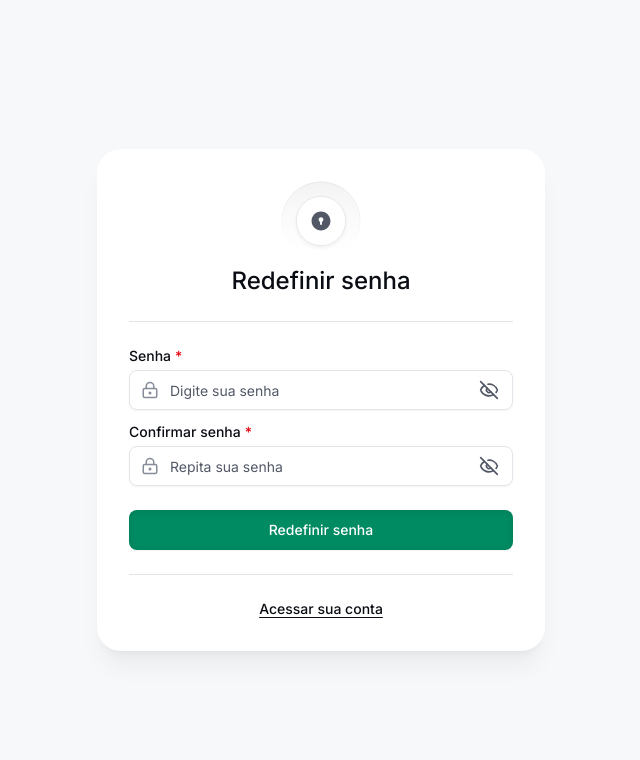
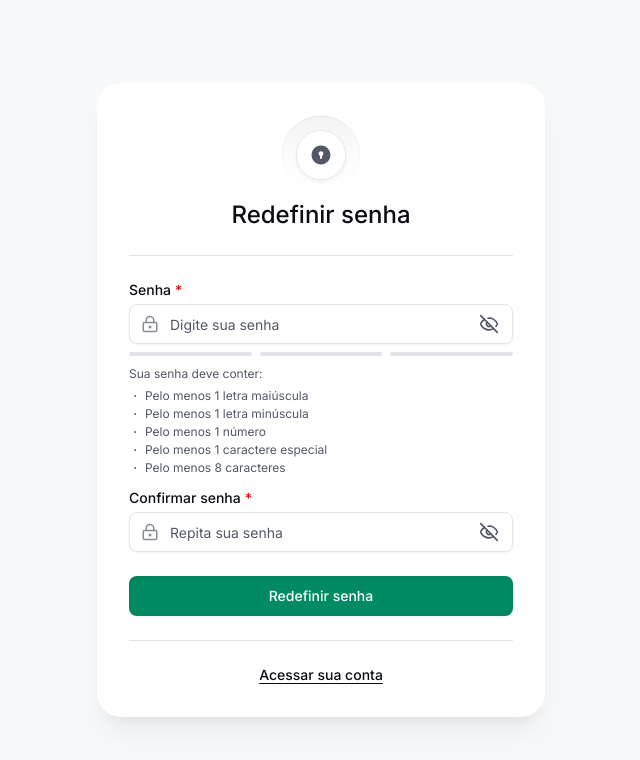
Before and after one commit to ipecode-br/abnmo-frontend, a Next.js app: page /conta/nova-senha in a window 1280 px wide. Shown: the top 760 px of the page, without its empty margins (319-959 px from the left). Built offline with nearby package versions, Linux system fonts and the light colour scheme.

Commit message:
chore(password-input): make password requirements always visible

```diff
--- a/src/components/form/new-password-input.tsx
+++ b/src/components/form/new-password-input.tsx
@@ -12,7 +12,6 @@ import { RequiredInput } from './required-input'
 interface RequiredNewPasswordInputProps {
   name: string
   label: string
-  triggerOnChange: () => void
   type?: never
 }
 
@@ -25,7 +24,6 @@ export function NewPasswordInput({
   name,
   label,
   isRequired,
-  triggerOnChange,
   ...props
 }: Readonly<NewPasswordInputProps>) {
   const [showPassword, setShowPassword] = useState(false)
@@ -36,7 +34,7 @@ export function NewPasswordInput({
   }
 
   return (
-    <div className='group/password flex w-full flex-col gap-1'>
+    <div className='flex w-full flex-col gap-1'>
       <Label htmlFor={name}>
         {label}
         {isRequired && <RequiredInput />}
@@ -54,11 +52,6 @@ export function NewPasswordInput({
                 type={showPassword ? 'text' : 'password'}
                 {...props}
                 {...field}
-                // Override default behaviour to validate on "onChange".
-                onChange={(e) => {
-                  field.onChange(e)
-                  triggerOnChange()
-                }}
               />
 
               <button
--- a/src/components/form/password-requirements.tsx
+++ b/src/components/form/password-requirements.tsx
@@ -18,7 +18,7 @@ export function PasswordRequirements({
 
   function getStrengthStatus() {
     if (passwordStrength > 4) return 'strong'
-    if (passwordStrength >= 2) return 'medium'
+    if (passwordStrength > 2) return 'medium'
     return 'weak'
   }
 
@@ -32,11 +32,14 @@ export function PasswordRequirements({
     if (strengthStatus === 'medium') {
       return item <= 2 ? 'bg-warning' : defaultColor
     }
-    return item === 1 ? 'bg-error' : defaultColor
+    if (strengthStatus === 'weak') {
+      return value && item === 1 ? 'bg-error' : defaultColor
+    }
+    return defaultColor
   }
 
   return (
-    <div className='hidden flex-col gap-1.5 group-focus-within/password:flex'>
+    <div className='flex flex-col gap-1.5'>
       <div className='mt-1 flex gap-2'>
         {strenghtLevels.map((item) => (
           <div
```
